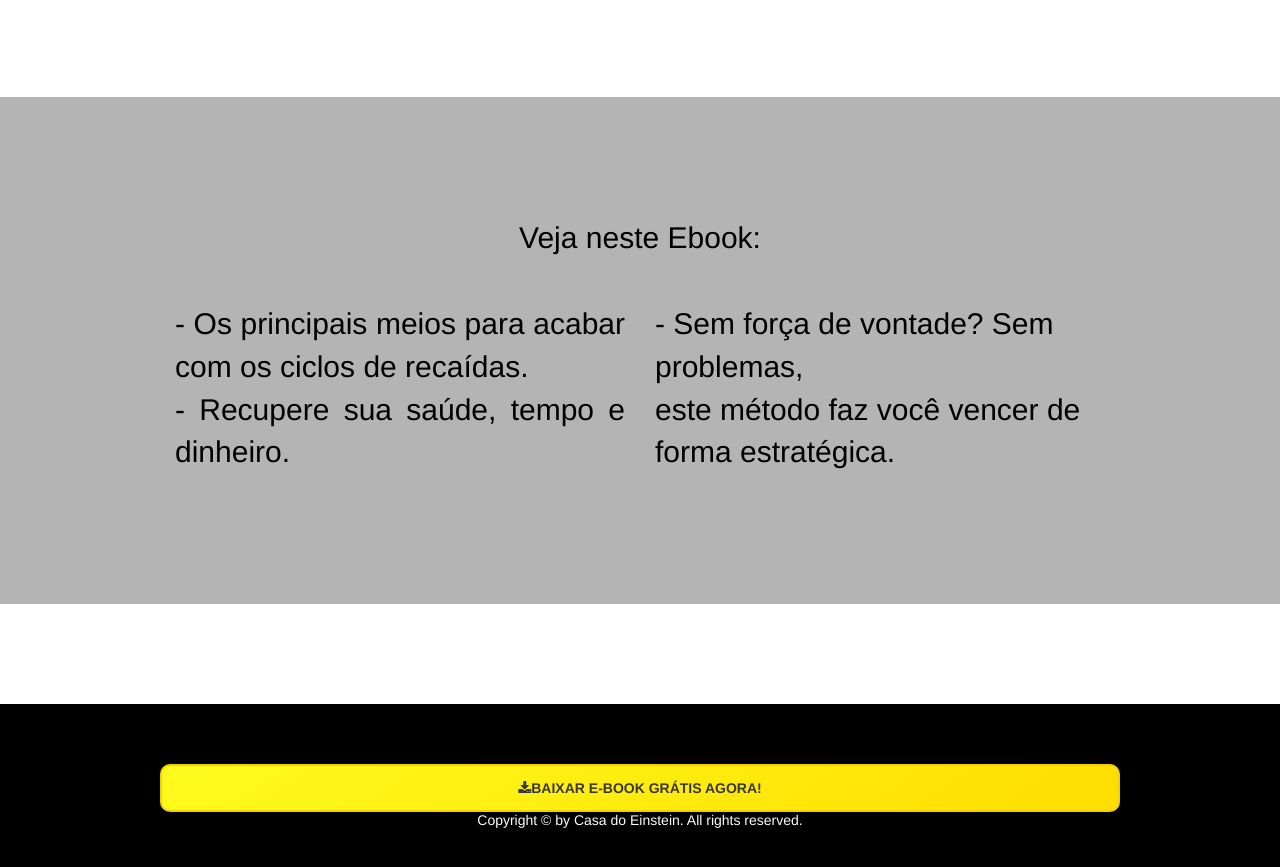
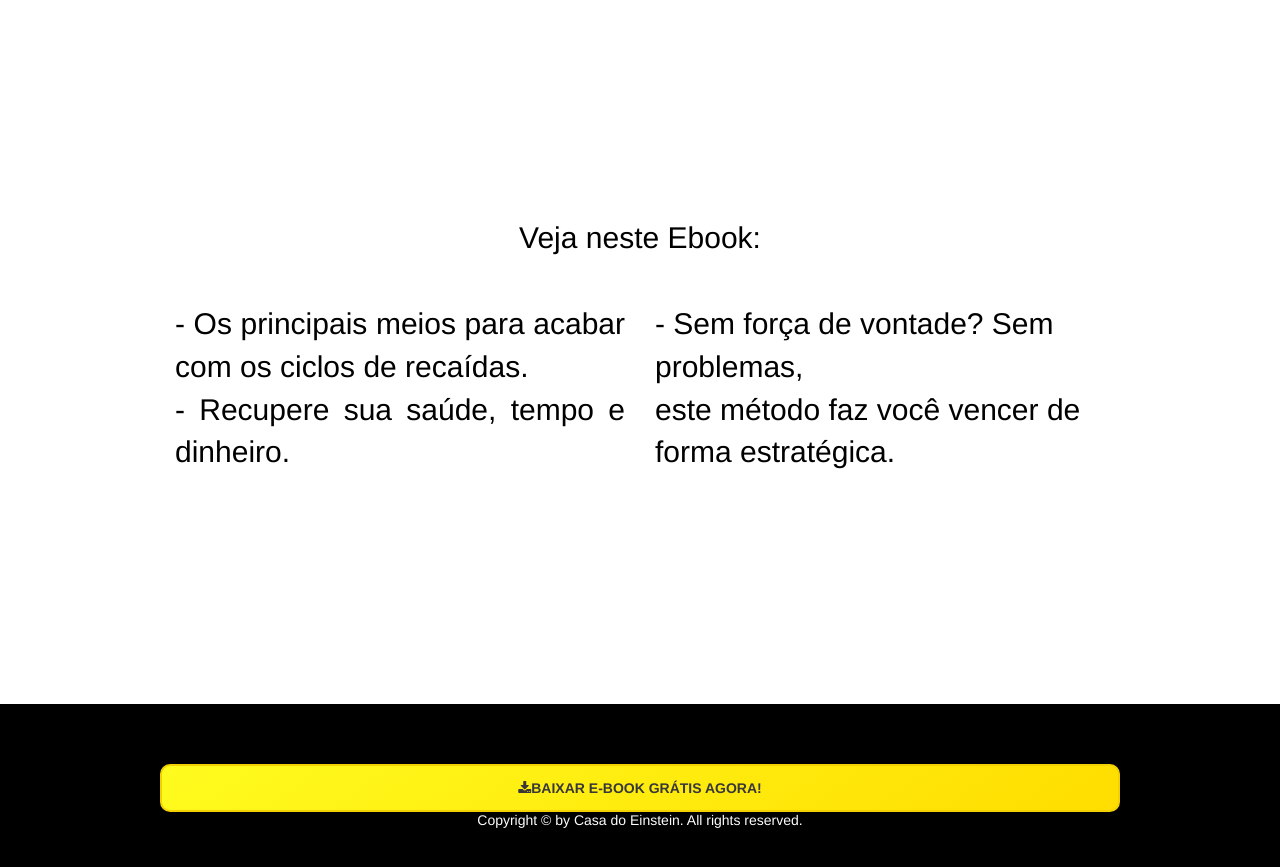
Before and after one commit to m0nster3nergy/LandingPage-Ebook-Quebre-O-Ciclo, a plain HTML site: page index.html in a window 1280 px wide. Shown: the part 947-1814 px from the top of the page. Drawn offline with Linux system fonts and the light colour scheme.

Commit message:
Update style.css

```diff
--- a/css/style.css
+++ b/css/style.css
@@ -97,7 +97,7 @@ a:hover {
 
 /* Seções */
 #section-2 {
-    background: #b4b4b4;
+    background: #ffffff;
     color: #000000;
     padding: 100px 0;
     margin: 100px 0;
```
